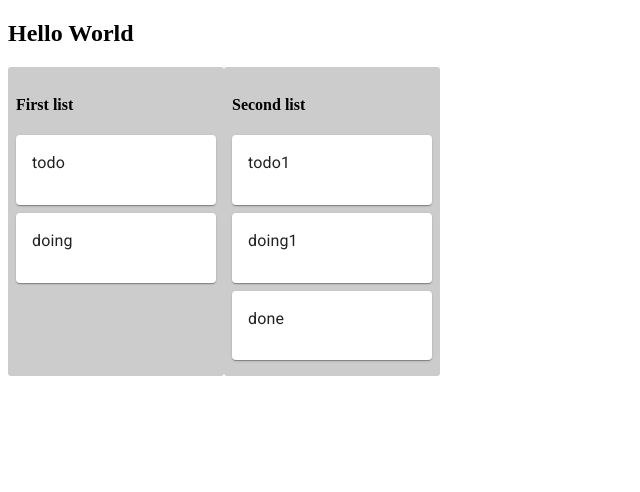
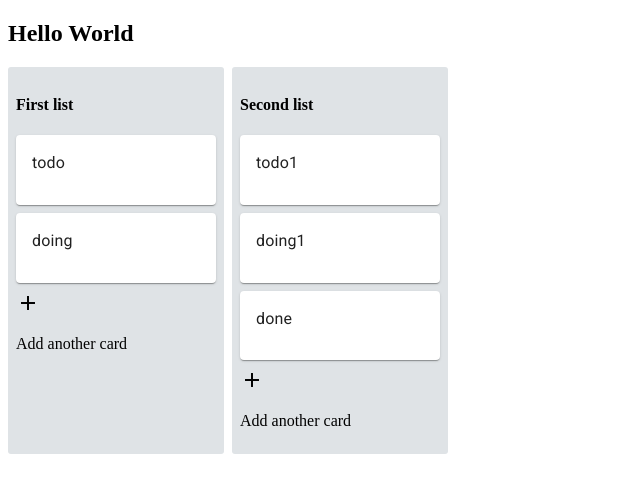
Before and after one commit to LiliaRibac/kanban-react-web, a React (Create React App) app in the folder kanban-clone/: page / in a window 1280 px wide. Shown: the top 492 px of the page, without its empty margins (0-640 px from the left). Built offline with nearby package versions, Linux system fonts and the light colour scheme.

Commit message:
add icon button

```diff
--- a/kanban-clone/src/components/App.js
+++ b/kanban-clone/src/components/App.js
@@ -12,7 +12,7 @@ class App extends Component{
      <h2>Hello World</h2>
      <div style ={styles.listsContainer}>
      {lists.map(list =>(
-  <KanbanList title ={list.title} cards ={list.cards}/>
+  <KanbanList key={list.id} title ={list.title} cards ={list.cards}/>
    ))}
     </div>
     </div>
--- /dev/null
+++ b/kanban-clone/src/components/KanbanActionButton.js
@@ -0,0 +1,23 @@
+import React from "react";
+import Icon from '@material-ui/core/Icon';
+
+class KanbanActionButton extends React.Component{
+
+renderAddButton = () =>{
+    const {list} = this.props;
+
+    const buttonText = list ? "Add another list" : "Add another card"
+    return (
+        <div>
+            <Icon>add</Icon>
+            <p>{buttonText}</p>
+        </div>
+    )
+    }
+
+    render(){
+        return this.renderAddButton();
+    }
+}
+
+export default KanbanActionButton;
--- a/kanban-clone/src/components/KanbanList.js
+++ b/kanban-clone/src/components/KanbanList.js
@@ -1,5 +1,6 @@
 import React from "react";
-import KanbanCard from "./KanbanCard"
+import KanbanCard from "./KanbanCard";
+import KanbanActionButton from "./KanbanActionButton"
 
 
 
@@ -8,18 +9,21 @@ const KanbanList = ({title ,cards}) =>{
     <div style={styles.container}>
         <h4>{title}</h4>
        {cards.map(card =>(
-            <KanbanCard text = {card.text} />
+            <KanbanCard key={card.id} text = {card.text} />
             ))}
+    <KanbanActionButton />
+
     </div>
     )
 }
 
 const styles ={
     container:{
-backgroundColor :"#ccc",
+backgroundColor :"#dfe3e6",
 borderRadius:3,
 width:200,
 padding:8,
+marginRight:8
 // marginLeft:46
     }
 }
--- a/kanban-clone/src/reducers/list.js
+++ b/kanban-clone/src/reducers/list.js
@@ -15,7 +15,7 @@ const initialState =[
     },
     {
         title: " Second list ",
-        id:0,
+        id:1,
         cards:[
             {
                 id:0,
```
